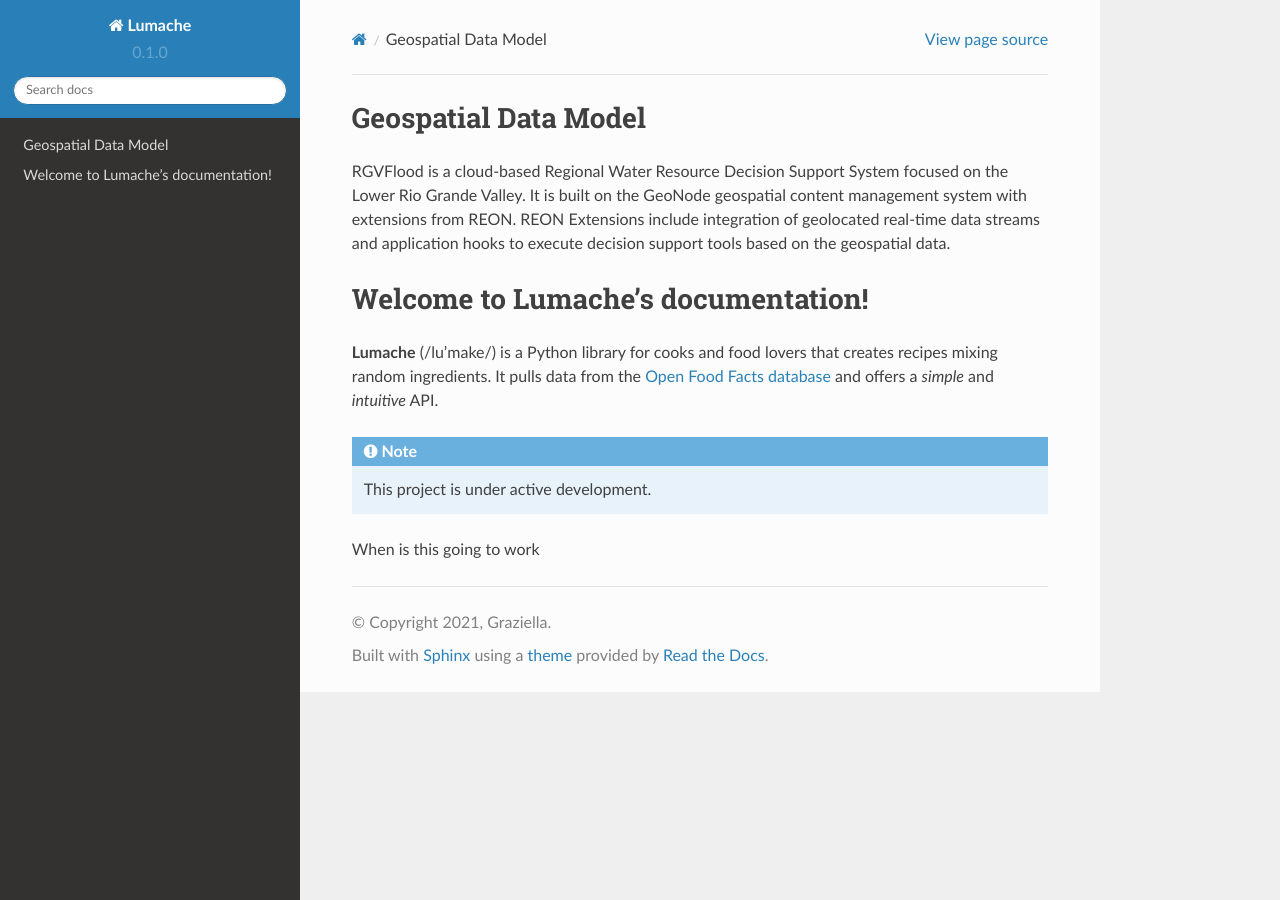
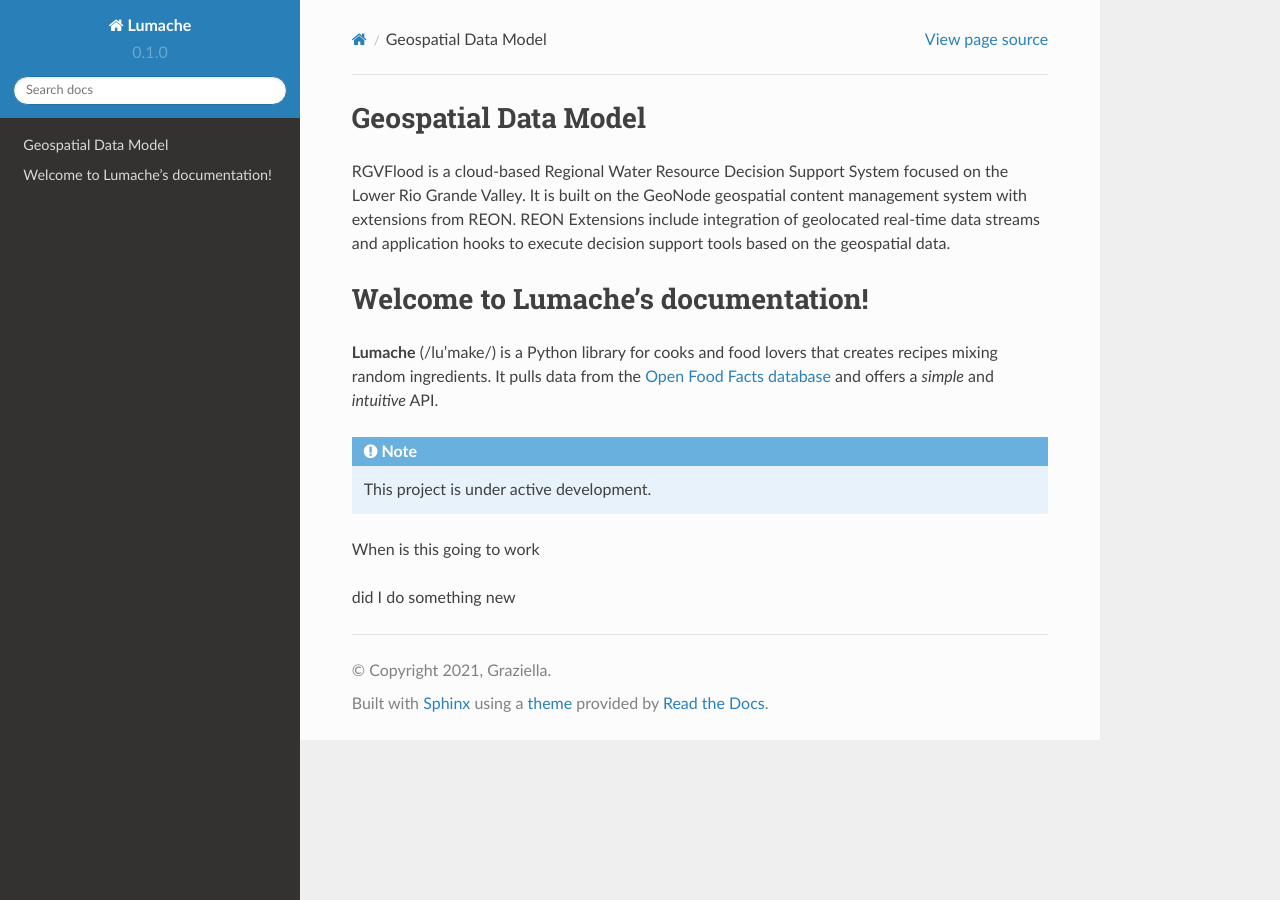
Before and after one commit to geoscholar/RGVFlood-GDM, a Sphinx documentation site: the page built from docs/source/index.rst, in a window 1280 px wide. Built offline with Sphinx 7.4.7 and the Read the Docs theme 2.0.0, drawn with Linux system fonts in a browser that asks for light colours.

Commit message:
Update index.rst

```diff
--- a/docs/source/index.rst
+++ b/docs/source/index.rst
@@ -16,3 +16,5 @@
 
 
 When is this going to work
+
+did I do something new
```
